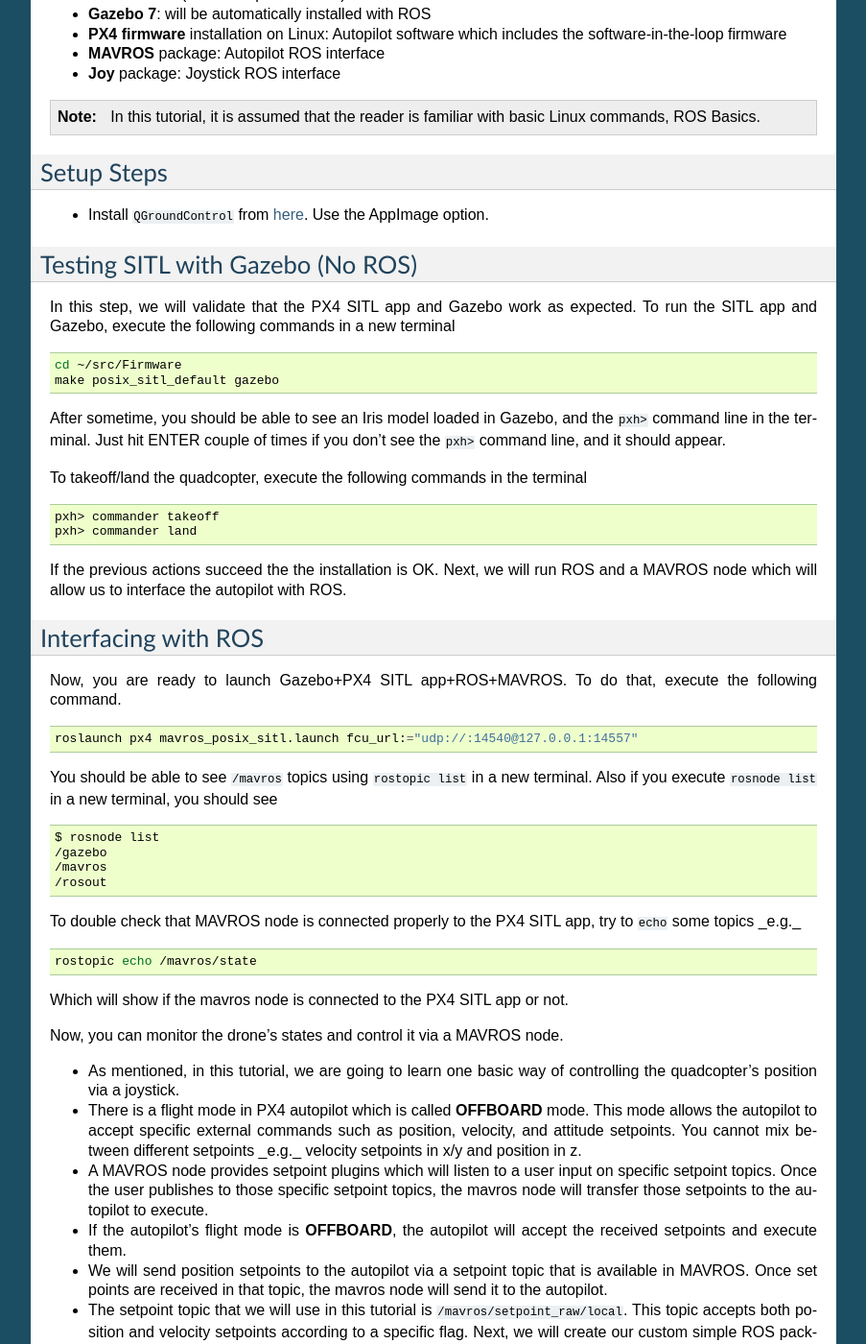
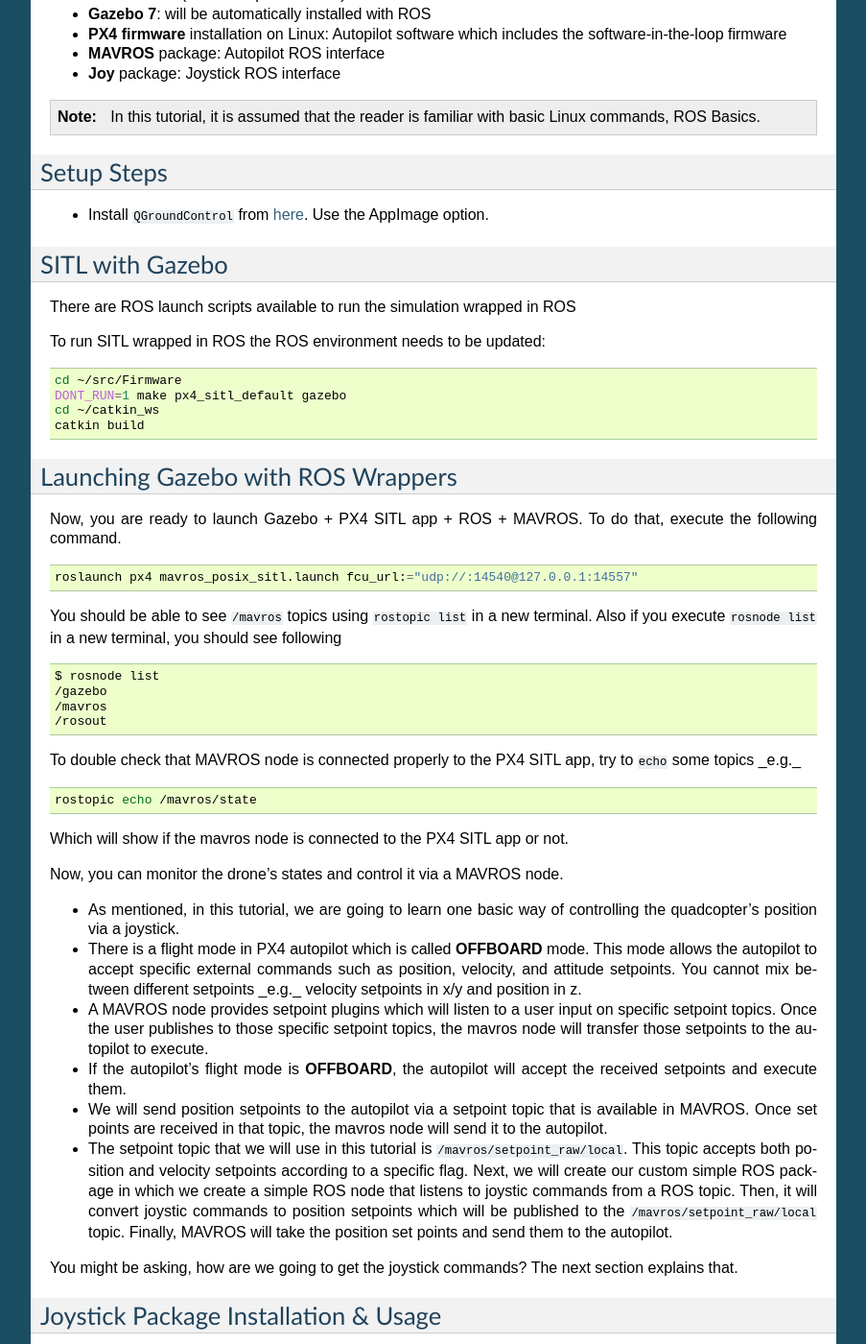
Before and after one commit to risckaust/risc-documentations, a Sphinx documentation site: the page built from docs/source/1-flight-gazebo.rst, in a window 1280 px wide and 1400 px high, scrolled down 784 px. Shown: the whole window at 96% size, without its empty margins (198-1101 px from the left). Built offline with Sphinx 7.4.7, drawn with Linux system fonts in a browser that asks for light colours; pages that are not in the unit, such as notebooks, are missing from menus; some of the changed text lies outside the part shown.

Commit message:
sitl changes

```diff
--- a/docs/source/1-flight-gazebo.rst
+++ b/docs/source/1-flight-gazebo.rst
@@ -40,38 +40,31 @@
 
 * Install ``QGroundControl`` from `here <https://docs.qgroundcontrol.com/en/getting_started/download_and_install.html#ubuntu-linux>`_. Use the AppImage option.
 
-Testing SITL with Gazebo \(No ROS\)
+SITL with Gazebo
 -----
 
-In this step, we will validate that the PX4 SITL app and Gazebo work as expected. To run the SITL app and Gazebo, execute the following commands in a new terminal
+There are ROS launch scripts available to run the simulation wrapped in ROS
+
+To run SITL wrapped in ROS the ROS environment needs to be updated:
+
 
 .. code-block:: bash
 
   cd ~/src/Firmware
-  make posix_sitl_default gazebo
+  DONT_RUN=1 make px4_sitl_default gazebo
+  cd ~/catkin_ws
+  catkin build
 
-After sometime, you should be able to see an Iris model loaded in Gazebo, and the ``pxh>`` command line in the terminal. Just hit ENTER couple of times if you don't see the ``pxh>`` command line, and it should appear.
+Launching Gazebo with ROS Wrappers
+------
 
-To takeoff/land the quadcopter, execute the following commands in the terminal
-
-.. code-block:: bash
-
-  pxh> commander takeoff
-  pxh> commander land
-
-
-If the previous actions succeed the the installation is OK. Next, we will run ROS and a MAVROS node which will allow us to interface the autopilot with ROS.
-
-Interfacing with ROS
------
-
-Now, you are ready to launch Gazebo+PX4 SITL app+ROS+MAVROS. To do that, execute the following command.
+Now, you are ready to launch Gazebo + PX4 SITL app + ROS + MAVROS. To do that, execute the following command.
 
 .. code-block:: bash
 
   roslaunch px4 mavros_posix_sitl.launch fcu_url:="udp://:14540@127.0.0.1:14557"
 
-You should be able to see ``/mavros`` topics using ``rostopic list`` in a new terminal. Also if you execute ``rosnode list`` in a new terminal, you should see
+You should be able to see ``/mavros`` topics using ``rostopic list`` in a new terminal. Also if you execute ``rosnode list`` in a new terminal, you should see following
 
 .. code-block:: bash
 
```
